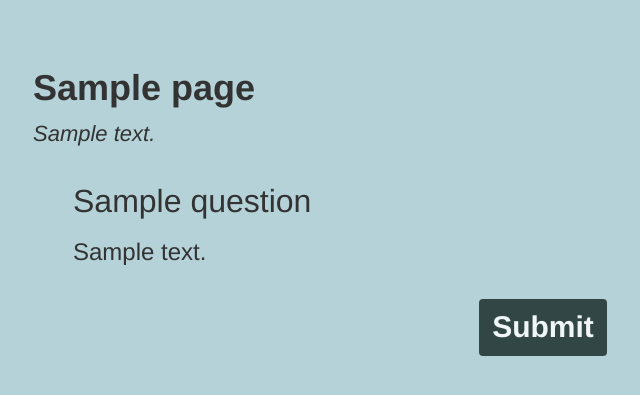
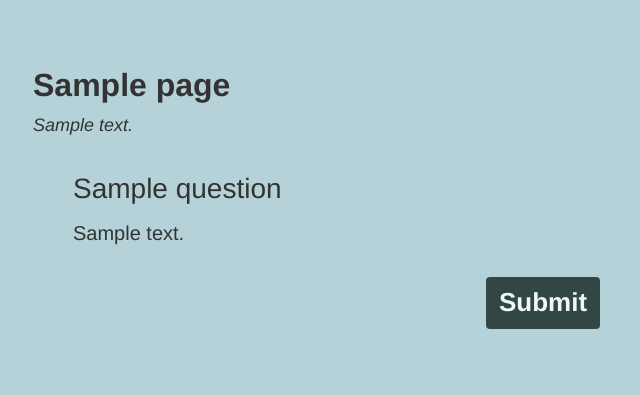
Before and after one commit to Tartar-san/QuestionnaireApp, a Django app: template templates/Lottery.html in a window 1280 px wide. Shown: the top 395 px of the page, without its empty margins (97-737 px from the left). Run offline with Django 3.2, Linux system fonts and the light colour scheme; the template is opened without the code that fills it: most values are stand-ins (such as "Sample title", 1, 10 or a date in 2020); some libraries are stand-ins or nearby versions.

Commit message:
decrease font size by 4 px

```diff
--- a/static/poll/css/styles.css
+++ b/static/poll/css/styles.css
@@ -1,5 +1,6 @@
 input, form, .btn {
-    font-size: 24px
+    /*font-size: 24px*/
+    font-size: 20px;
 }
 
 input[type="radio"], input[type="checkbox"] {
@@ -32,7 +33,8 @@ label{
 
 .btn {
     opacity: 0.8;
-    font-size: 30px;
+    /*font-size: 30px;*/
+    font-size: 26px;
     font-weight: bold;
     background-color: #132423;
     color:white;
@@ -56,23 +58,27 @@ ul {
 }
 
 .question-heading {
-    font-size: 36px;
+    /*font-size: 36px;*/
+    font-size: 32px;
     font-weight: bold
 }
 
 h1.page-heading {
-    font-size: 36px;
+    /*font-size: 36px;*/
+    font-size: 32px;
     font-weight: bold
 }
 
 p.page-text {
-    font-size: 22px;
+    /*font-size: 22px;*/
+    font-size: 18px;
     font-style: italic;
     margin-bottom: 30px
 }
 
 .question-text {
-    font-size: 32px;
+    /*font-size: 32px;*/
+    font-size: 28px;
     margin-top: 20px;
     margin-bottom: 10px;
 
--- a/templates/Video.html
+++ b/templates/Video.html
@@ -30,6 +30,8 @@
         <div class="jumbotron" style=" background-color: #B4D2D7; ">
             <h1 class="">{{ page.heading }}</h1>
             <p>{{ page.text }}</p>
+
+{#              <iframe class="center-horizontal" style="display: block;" width="560" height="315" src="{{ video.url }}&autoplay=1" frameborder="0" allowfullscreen></iframe>#}
 
             <div class="now_playing">
                  <div class="n_p_video_container">
```
